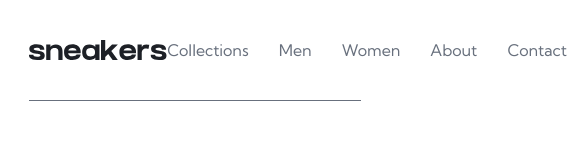
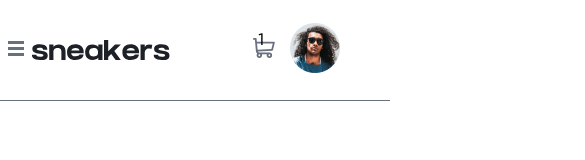
Before and after one commit to ELHARFALI/ecommerce-product-page-main, a plain HTML site: page index.html in a window 390 px wide. Shown: the top 160 px of the page, 585 px wide, since content can reach past the window. Drawn offline with Linux system fonts and the light colour scheme.

Commit message:
Navigation bar for mobile

```diff
--- a/App/js/main.js
+++ b/App/js/main.js
@@ -0,0 +1,19 @@
+const menu = document.querySelector('.menu');
+const close = document.querySelector('.close');
+const nav = document.querySelector('.nav');
+const overlay = document.querySelector('.overlay');
+
+menu.addEventListener('click', function () {
+    nav.classList.toggle('active')
+    overlay.classList.toggle('overlay-active')
+})
+
+close.addEventListener("click", function () {
+    nav.classList.toggle("active");
+    overlay.classList.toggle("overlay-active");
+});
+
+overlay.addEventListener('click', function () {
+    nav.classList.toggle("active");
+    overlay.classList.toggle("overlay-active");
+})
--- a/App/scss/_header.scss
+++ b/App/scss/_header.scss
@@ -7,12 +7,45 @@
         display: flex;
         align-items: center;
         border-bottom: 1px solid $Dark-grayish-blue;
+        position: relative;
+
+        @include tablet {
+            margin: 0;
+            width: 100%;
+        }
+
+        @include tablet {
+            justify-content: space-between;
+        }
+
+
 
         .logo {
             height: 100px;
             display: flex;
             justify-content: center;
             align-items: center;
+
+            .menu {
+                display: none;
+                margin-right: 2rem;
+
+                @include tablet {
+                    display: block;
+                }
+
+                @include mobile {
+                    margin-right: .5rem;
+                }
+            }
+
+            @include tablet {
+                margin-left: 2rem;
+            }
+
+            @include mobile {
+                margin-left: .5rem;
+            }
         }
 
         .nav {
@@ -21,9 +54,58 @@
             display: flex;
             justify-content: space-between;
             align-items: center;
+            margin-left: 50px;
+            transition: $transition;
+
+            &.active {
+                left: 0;
+            }
+
+            @include tablet {
+                position: absolute;
+                top: 0px;
+                left: -100%;
+                height: 100vh;
+                background-color: $White;
+                width: 70%;
+                margin: 0;
+                z-index: 99;
+                display: block;
+            }
+
+            .close {
+                display: none;
+
+                @include tablet {
+                    display: block;
+                    position: absolute;
+                    top: 0;
+                    margin: 1rem;
+                    cursor: pointer;
+                }
+
+
+            }
 
             .list {
                 display: flex;
+
+                @include tablet {
+                    flex-direction: column;
+                    position: relative;
+                    top: 100px;
+
+                }
+
+                li {
+                    margin-left: .5rem;
+
+                    @include tablet {
+                        &:not(:last-child) {
+                            margin-bottom: 50px;
+                        }
+                    }
+                }
 
                 a {
                     display: block;
@@ -39,6 +121,18 @@
                         color: $Very-dark-blue;
                         border-bottom: 4px solid $Orange;
                     }
+
+                    @include tablet {
+                        justify-content: start;
+                        height: 100%;
+                        color: $Very-dark-blue;
+
+                        &:hover {
+                            border-bottom: none;
+                        }
+                    }
+
+
                 }
             }
 
@@ -46,9 +140,15 @@
                 display: flex;
                 align-items: center;
 
+
+
                 .shop {
                     margin-right: 50px;
                     position: relative;
+
+                    @include mobile {
+                        margin-right: 15px;
+                    }
 
                     .num {
                         position: absolute;
@@ -60,7 +160,11 @@
                 .profile {
 
                     img {
-                        max-width: 50%;
+                        max-width: 65%;
+
+                        @include tablet {
+                            max-width: 50%;
+                        }
                     }
                 }
             }
--- a/App/scss/_mixins.scss
+++ b/App/scss/_mixins.scss
@@ -5,9 +5,15 @@
     }
 }
 
-// Tablet
+// plus
+@mixin plus {
+    @media (min-width: 767px) and (max-width: 990px) {
+        @content;
+    }
+}
+
 @mixin tablet {
-    @media (min-width: 767px) and (max-width: 990px) {
+    @media (max-width: 990px) {
         @content;
     }
 }
--- a/App/scss/style.scss
+++ b/App/scss/style.scss
@@ -22,3 +22,24 @@ li { list-style: none; }
 body {
     font-family: 'Kumbh Sans', sans-serif;
 }
+
+.hidden {
+    display: none;
+}
+
+.overlay {
+    display: none;
+    position: absolute;
+    top: 0;
+    left: 0;
+    right: 0;
+    bottom: 0;
+    background-color: rgba(0,0,0,0.1);
+    z-index: 90;
+    height: 100vh;
+    cursor: pointer;
+
+    &.overlay-active {
+        display: block;
+    }
+}
--- a/index.html
+++ b/index.html
@@ -21,7 +21,10 @@
   <header class="header">
     <div class="header__container">
 
+
+
       <div class="logo">
+        <a href="#" class="menu"><img src="./images/icon-menu.svg" alt=""></a>
         <img src="./images/logo.svg" alt="">
       </div>
 
@@ -33,7 +36,12 @@
           <li><a href="#">About</a></li>
           <li><a href="#">Contact</a></li>
         </ul>
-        <div class="nav__content">
+
+      <a href="#" class="close"><img class="mobile" src="./images/icon-close.svg" alt=""></a>
+
+      </nav>
+
+      <div class="nav__content">
           <div class="shop">
             <img src="./images/icon-cart.svg" alt="">
             <span class="num">1</span>
@@ -42,7 +50,8 @@
             <img src="./images/image-avatar.png" alt="">
           </div>
         </div>
-      </nav>
+
+        <div class="overlay"></div>
 
     </div>
   </header>
```
Also changed, not shown: dist/css/style.css, 1 other file.
